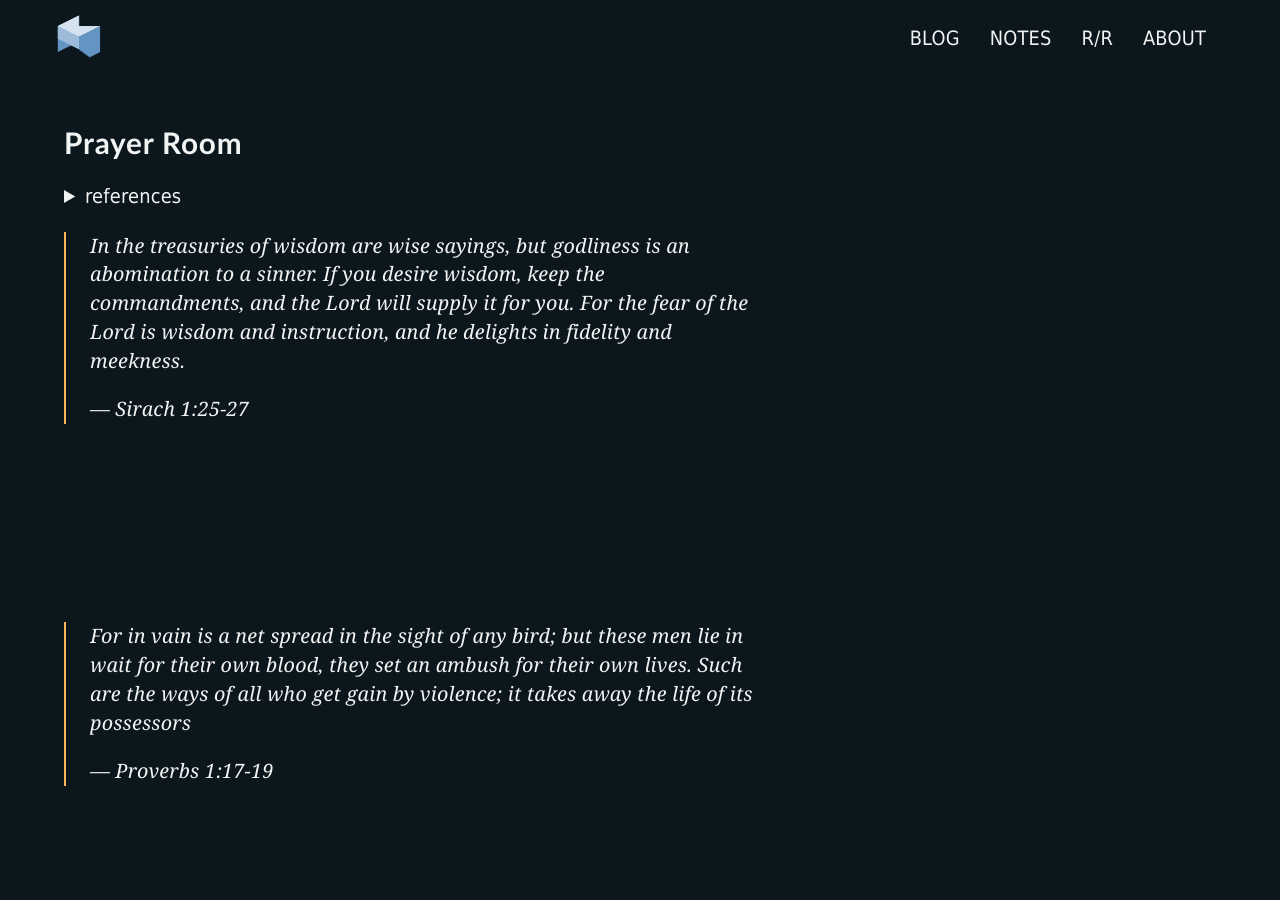
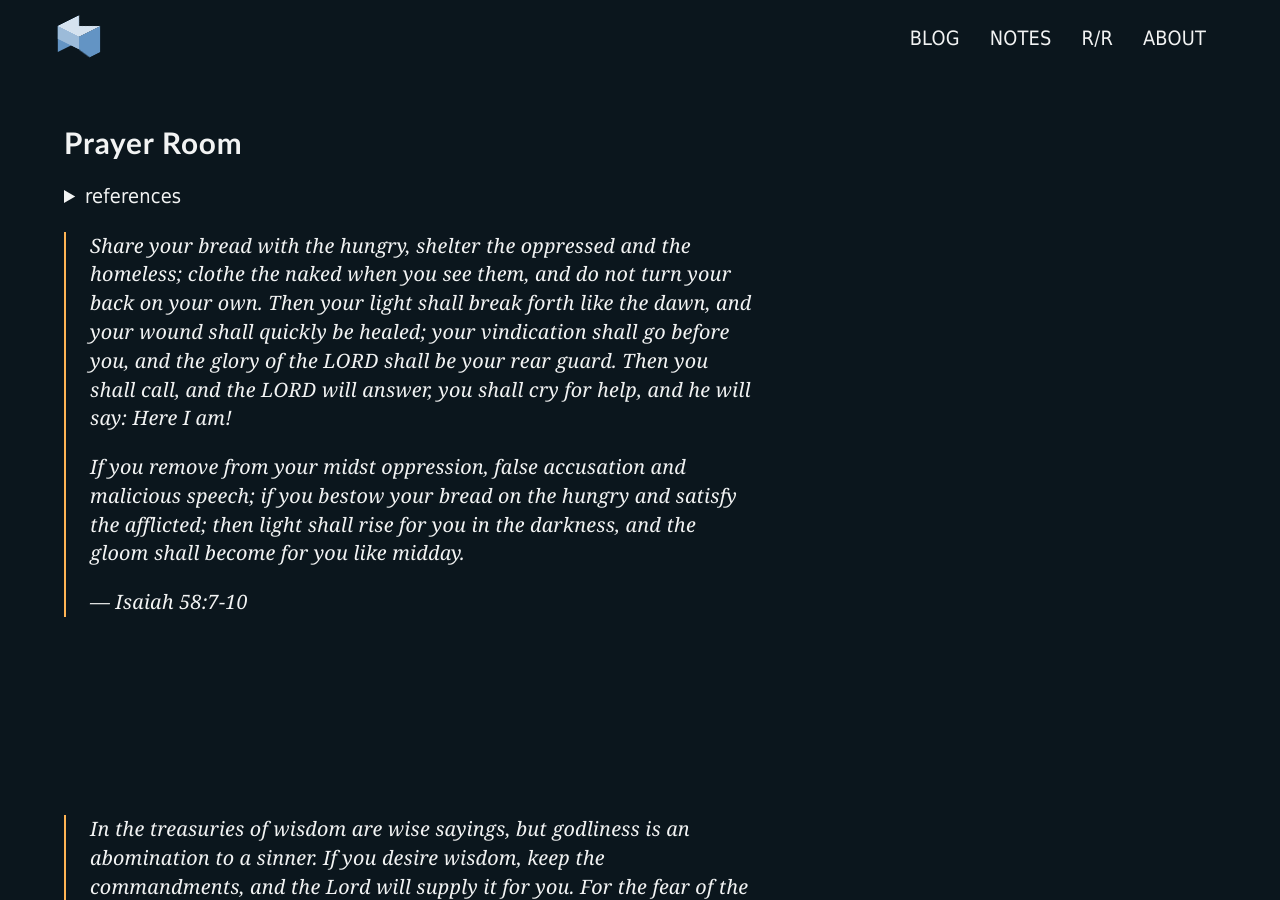
Before and after one commit to mpdagang/mpdagang.github.io, a Jekyll site: the page built from _pages/prayer-room.html, in a window 1280 px wide and 900 px high. Built offline with Jekyll 4.4.1, drawn with Linux system fonts in a browser that asks for light colours.

Commit message:
minor updates

```diff
--- a/_data/webmasters.yaml
+++ b/_data/webmasters.yaml
@@ -336,3 +336,6 @@
 
 - name: Pontus Horn
   site: https://pontushorn.me/
+
+- name: Geoff Graham
+  site: https://geoffgraham.me/
--- a/_pages/prayer-room.html
+++ b/_pages/prayer-room.html
@@ -16,6 +16,20 @@
   <section class="mp-w-s">
 
     <blockquote class="mp-pry-quote">
+      <p>Share your bread with the hungry, shelter the oppressed and the
+      homeless; clothe the naked when you see them, and do not turn your back on
+      your own. Then your light shall break forth like the dawn, and your wound
+      shall quickly be healed; your vindication shall go before you, and the
+      glory of the LORD shall be your rear guard. Then you shall call, and the
+      LORD will answer, you shall cry for help, and he will say: Here I am!</p>
+      <p>If you remove from your midst oppression, false accusation and malicious
+      speech; if you bestow your bread on the hungry and satisfy the afflicted;
+      then light shall rise for you in the darkness, and the gloom shall become
+      for you like midday.</p>
+      <p>— Isaiah 58:7-10</p>
+    </blockquote>
+
+    <blockquote class="mp-pry-quote">
       <p>In the treasuries of wisdom are wise sayings, but godliness
         is an abomination to a sinner. If you desire wisdom, keep the
         commandments, and the Lord will supply it for you. For the fear
@@ -23,8 +37,6 @@
         and meekness.</p>
         <p>— Sirach 1:25-27</p>
     </blockquote>
-
-
 
     <blockquote class="mp-pry-quote">
       <p>For in vain is a net spread in the sight of any bird; but these
```
Also changed, not shown: _data/engineers.yaml (+9 -0 lines).
